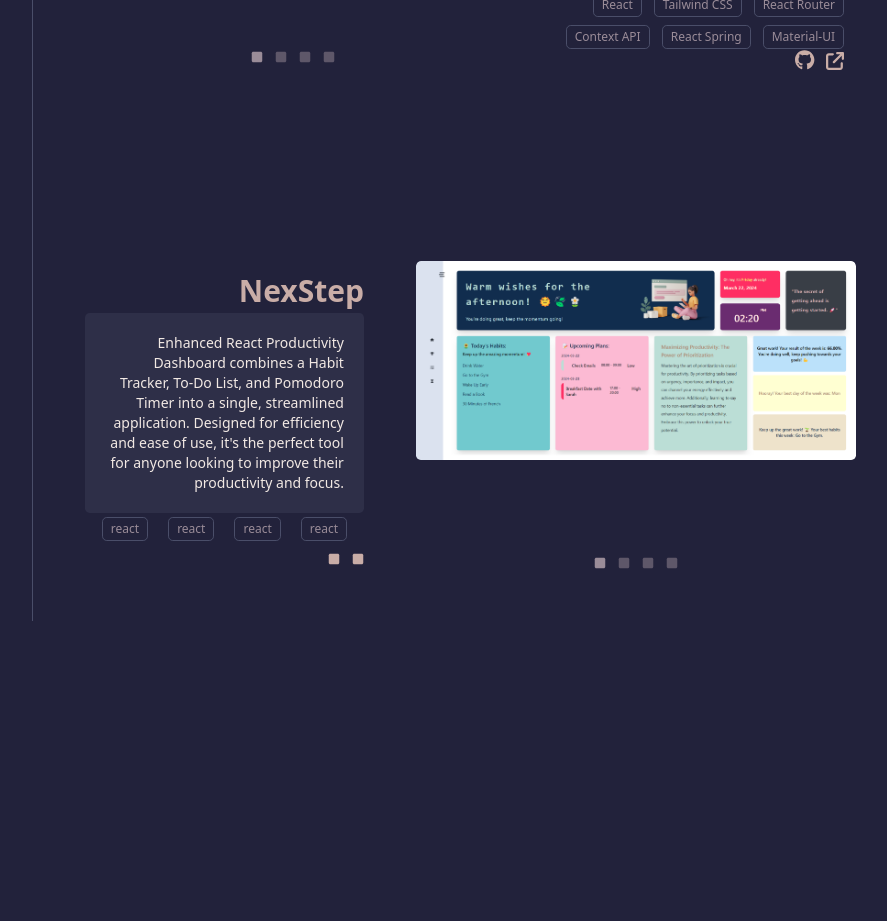
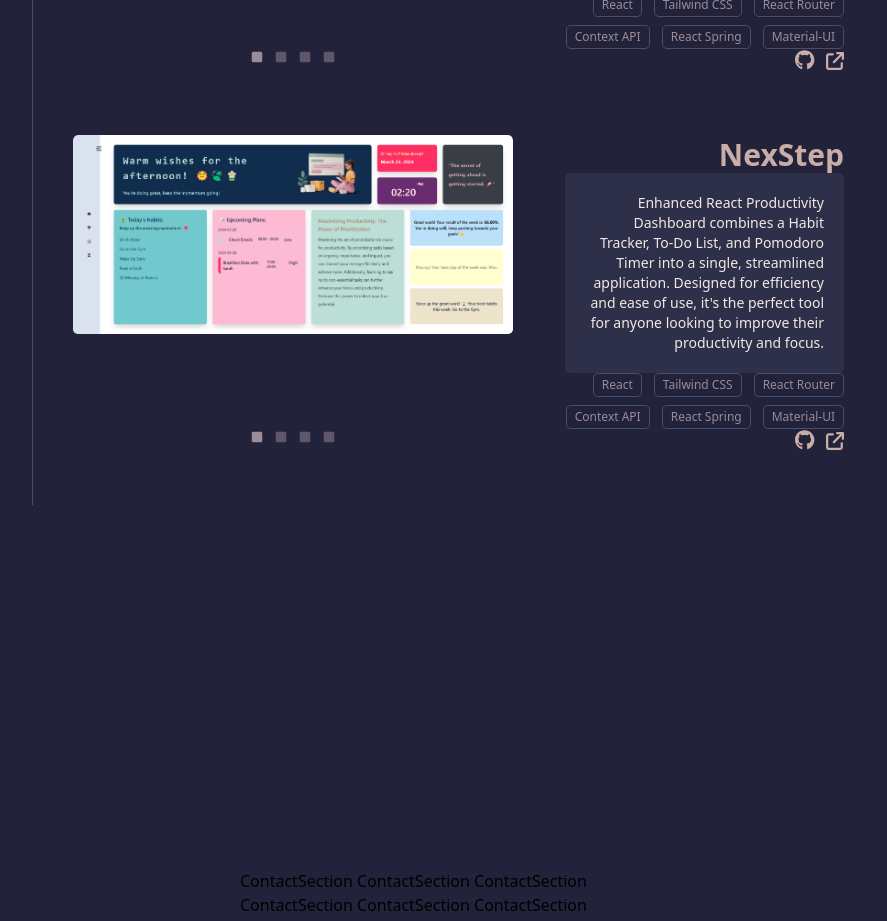
Before and after one commit to HitaBeeDev/portfolio, a React (Vite) app: page / in a window 1280 px wide. Shown: the part 2660-3581 px from the top of the page, without its empty margins (176-1063 px from the left). Built offline with nearby package versions, Linux system fonts and the light colour scheme.

Commit message:
project two

```diff
--- a/src/Components/ProjectsSection/ProjectTwo.jsx
+++ b/src/Components/ProjectsSection/ProjectTwo.jsx
@@ -5,9 +5,14 @@ import project1_Img2 from "../../assets/A-2.png";
 import project1_Img3 from "../../assets/A-3.png";
 import project1_Img4 from "../../assets/A-4.png";
 import { FontAwesomeIcon } from "@fortawesome/react-fontawesome";
-import { faSquare } from "@fortawesome/free-solid-svg-icons";
+import {
+  faArrowUpRightFromSquare,
+  faSquare,
+} from "@fortawesome/free-solid-svg-icons";
+import projectTools from "./projectTools";
+import { faGithub } from "@fortawesome/free-brands-svg-icons";
 
-function ProjectTwo() {
+function ProjectOne() {
   const images = [project1_Img1, project1_Img2, project1_Img3, project1_Img4];
 
   const [selectedImageIndex, setSelectedImageIndex] = useState(0);
@@ -17,55 +22,7 @@ function ProjectTwo() {
   };
 
   return (
-    <div className="lg:grid lg:grid-cols-12 mt-44 gap-10">
-      <div className="lg:col-span-5 flex justify-end items-center">
-        <div className="h-full p-3 flex flex-col justify-between items-end">
-          <p className="text-3xl font-semibold text-color4">NexStep</p>
-
-          <p className="text-sm text-right text-color5 bg-color2/30 p-5 rounded-[0.3rem]">
-            Enhanced React Productivity Dashboard combines a Habit Tracker,
-            To-Do List, and Pomodoro Timer into a single, streamlined
-            application. Designed for efficiency and ease of use, it's the
-            perfect tool for anyone looking to improve their productivity and
-            focus.
-          </p>
-
-          <ul className="flex flex-row text-color4 text-sm justify-center items-start gap-5 w-full flex-wrap">
-            <li className="border-color2 border rounded-[0.3rem] text-color3 text-xs p-2 h-6 flex items-center">
-              react
-            </li>
-
-            <li className="border-color2 border rounded-[0.3rem] text-color3 text-xs p-2 h-6 flex items-center">
-              react
-            </li>
-
-            <li className="border-color2 border rounded-[0.3rem] text-color3 text-xs p-2 h-6 flex items-center">
-              react
-            </li>
-
-            <li className="border-color2 border rounded-[0.3rem] text-color3 text-xs p-2 h-6 flex items-center">
-              react
-            </li>
-          </ul>
-
-          <div className="flex flex-row gap-3">
-            <a>
-              <FontAwesomeIcon
-                className="text-color4 w-3 h-3 hover:text-color4 transition-all duration-300"
-                icon={faSquare}
-              />
-            </a>
-
-            <a>
-              <FontAwesomeIcon
-                className="text-color4 w-3 h-3 hover:text-color4 transition-all duration-300"
-                icon={faSquare}
-              />
-            </a>
-          </div>
-        </div>
-      </div>
-
+    <div className="lg:grid lg:grid-cols-12 mt-10 gap-10">
       <div className="lg:col-span-7 flex justify-center items-center">
         <div className="rounded-[0.3rem] w-full h-[20rem] relative overflow-hidden">
           <AnimatePresence initial={false} custom={selectedImageIndex}>
@@ -107,8 +64,57 @@ function ProjectTwo() {
           </div>
         </div>
       </div>
+
+      <div className="lg:col-span-5 flex justify-end items-center">
+        <div className="h-full p-3 flex flex-col justify-between items-end">
+          <p className="text-3xl font-semibold text-color4">NexStep</p>
+
+          <p className="text-sm text-right text-color5 bg-color2/30 p-5 rounded-[0.3rem]">
+            Enhanced React Productivity Dashboard combines a Habit Tracker,
+            To-Do List, and Pomodoro Timer into a single, streamlined
+            application. Designed for efficiency and ease of use, it's the
+            perfect tool for anyone looking to improve their productivity and
+            focus.
+          </p>
+
+          <ul className="flex flex-row text-color4 text-sm justify-end items-start gap-x-3 gap-y-2 w-full flex-wrap">
+            {projectTools.map((tool, index) => (
+              <li
+                key={index}
+                className="border-color2 border rounded-[0.3rem] text-color3 text-xs p-2 h-6 flex items-center"
+              >
+                {tool}
+              </li>
+            ))}
+          </ul>
+
+          <div className="flex flex-row gap-3">
+            <a
+              href="https://github.com/HitaBeeDev/NexStep-Productivity-Dashboard"
+              target="_blank"
+              className="cursor-pointer"
+            >
+              <FontAwesomeIcon
+                className="text-color4 text-xl transition-all duration-500 hover:text-color5"
+                icon={faGithub}
+              />
+            </a>
+
+            <a
+              href="https://nexstep.vercel.app/"
+              target="_blank"
+              className="cursor-pointer"
+            >
+              <FontAwesomeIcon
+                className="text-color4 text-lg transition-all duration-500 hover:text-color5"
+                icon={faArrowUpRightFromSquare}
+              />
+            </a>
+          </div>
+        </div>
+      </div>
     </div>
   );
 }
 
-export default ProjectTwo;
+export default ProjectOne;
```
